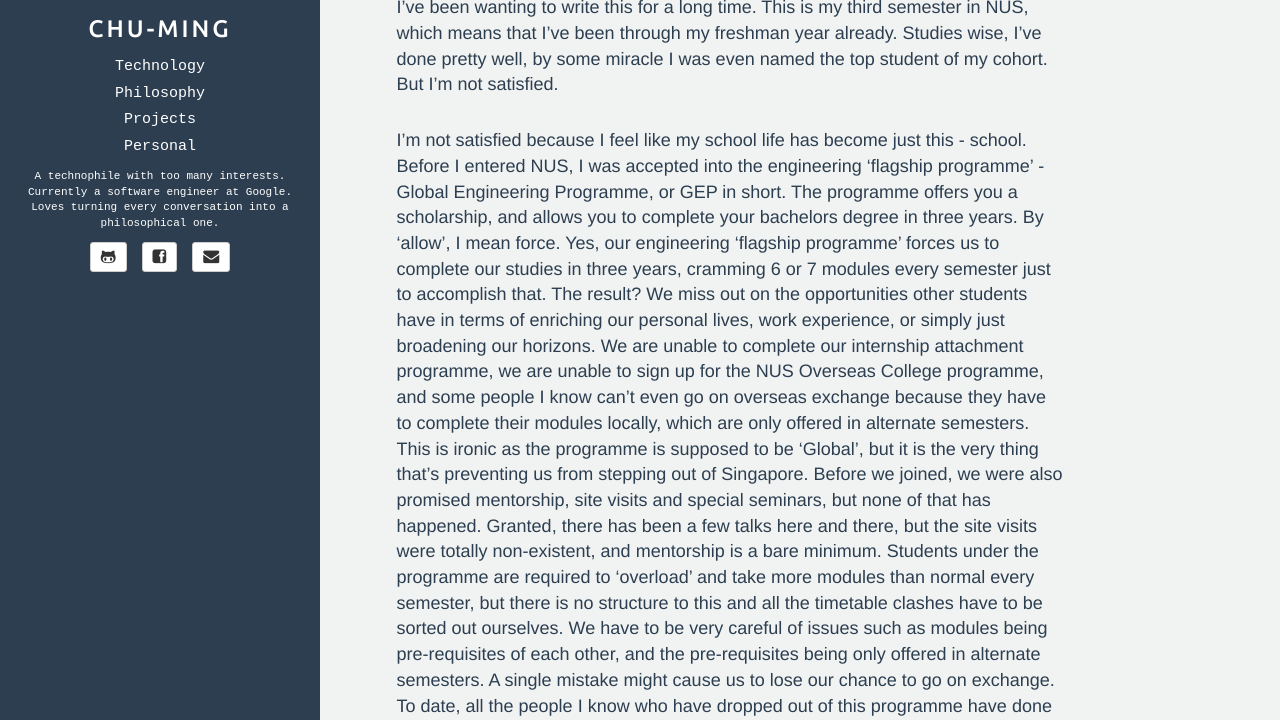
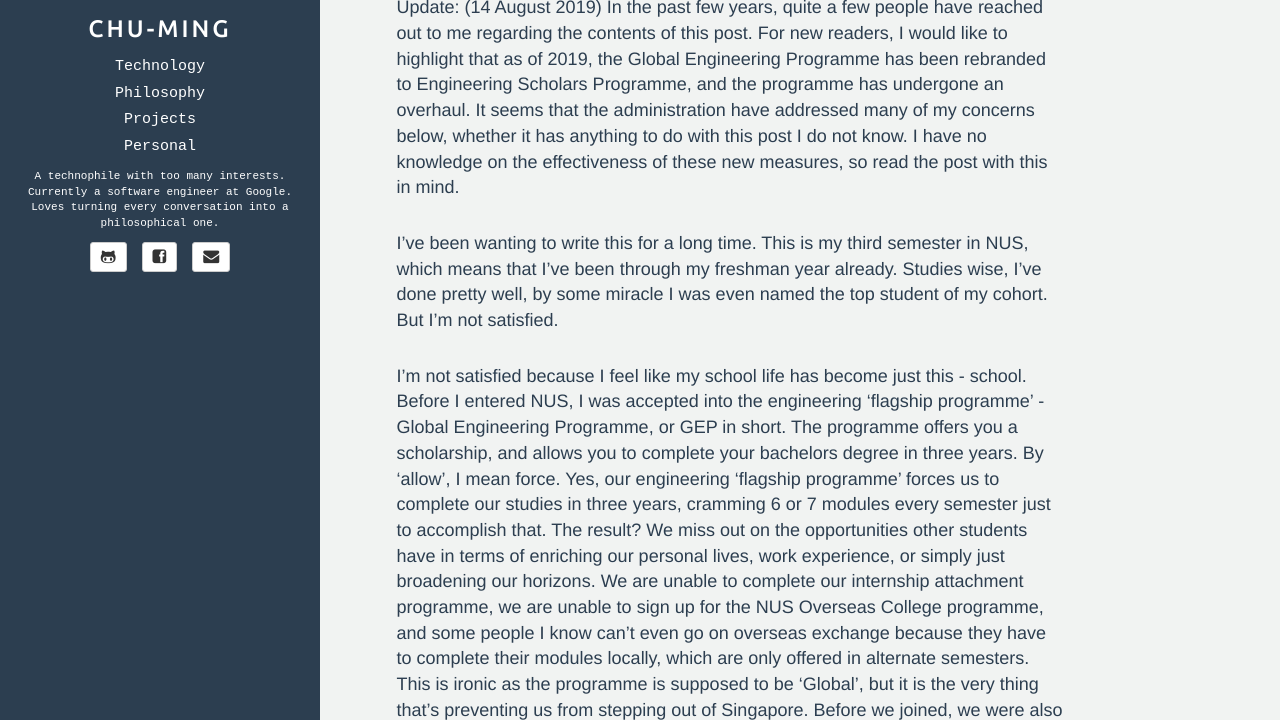
Before and after one commit to changchuming/changchuming.github.io, a Jekyll site: the page built from _posts/2015-11-18-Global Engineering Programme.md, in a window 1280 px wide and 900 px high, cut to the strip 180-900 px from the top of the window. Built offline with Jekyll 4.4.1, drawn with Linux system fonts in a browser that asks for light colours; comment, search, counter and statistics services are not loaded.

Commit message:
Update GEP post

```diff
--- a/_posts/2015-11-18-Global Engineering Programme.md
+++ b/_posts/2015-11-18-Global Engineering Programme.md
@@ -5,6 +5,9 @@ categories: [personal]
 tags: [global, engineering, programme, NUS]
 fullview: true
 ---
+
+Update: (14 August 2019)
+In the past few years, quite a few people have reached out to me regarding the contents of this post. For new readers, I would like to highlight that as of 2019, the Global Engineering Programme has been rebranded to Engineering Scholars Programme, and the programme has undergone an overhaul. It seems that the administration have addressed many of my concerns below, whether it has anything to do with this post I do not know. I have no knowledge on the effectiveness of these new measures, so read the post with this in mind.
 
 I've been wanting to write this for a long time. This is my third semester in NUS, which means that I've been through my freshman year already. Studies wise, I've done pretty well, by some miracle I was even named the top student of my cohort. But I'm not satisfied.
 
```
